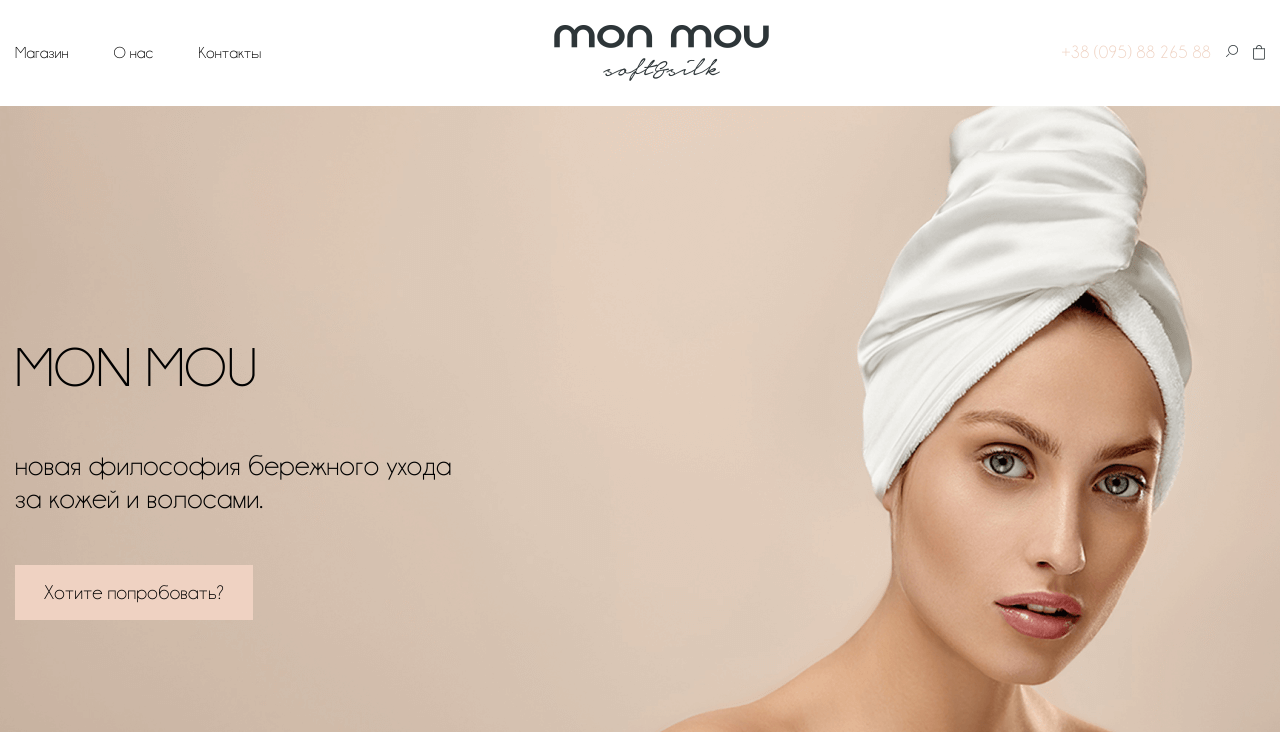
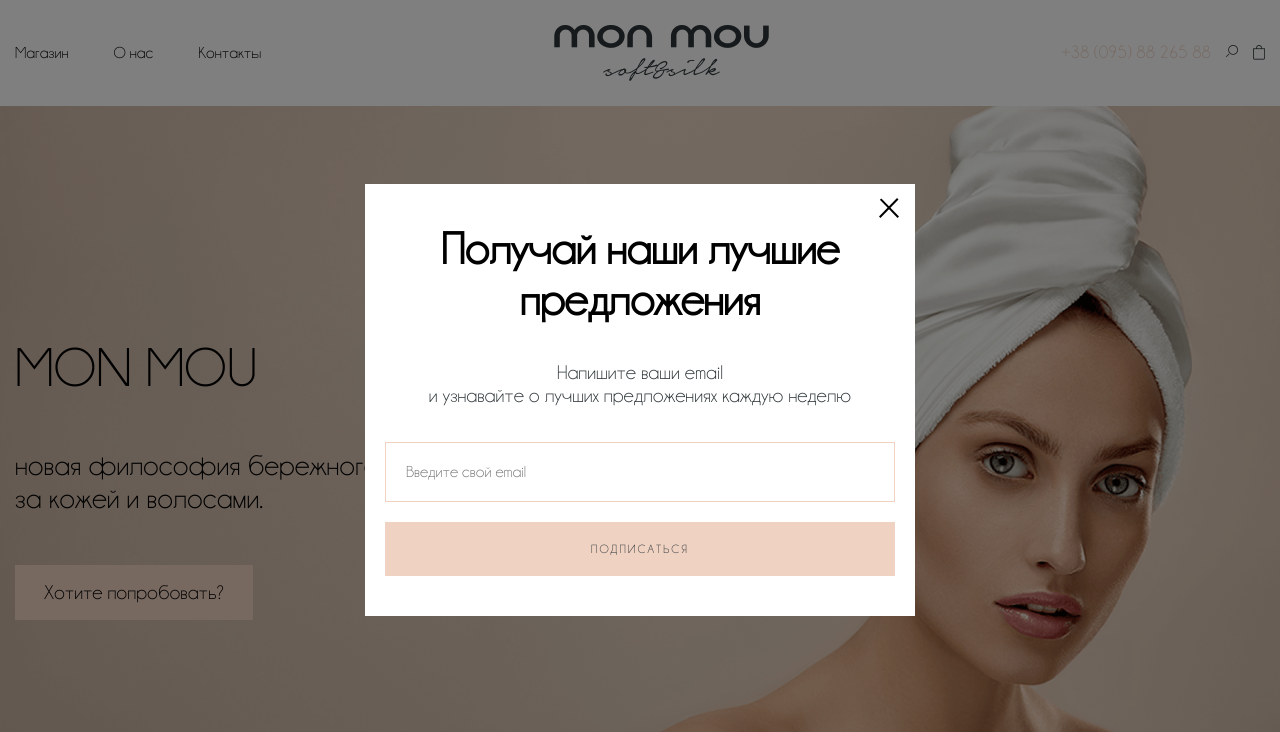
Before and after one commit to JuliaKrasnoperova/MonMou-shop, a plain HTML site: page index.html in a window 1280 px wide. Both pictures are taken after a click on the link "Хотите попробовать?". Shown: the top 732 px of the page. Drawn offline with Linux system fonts and the light colour scheme.

Commit message:
pop-up has been made

```diff
--- a/index.html
+++ b/index.html
@@ -130,7 +130,7 @@
 					<h1 class="header__title">MON MOU</h1>
 					<span class="header__subtitle">новая философия бережного ухода<br>за кожей и
 						волосами.</span><br>
-					<a href="#" class="button">Хотите попробовать?</a>
+					<a href="#" id="popup__open" class="button">Хотите попробовать?</a>
 				</div>
 			</div>
 		</div>
@@ -450,6 +450,17 @@
 				</div>
 			</div>
 	</footer>
+	<div class="popup__bg">
+		<div class="popup">
+			<img src="./img/pop-up/close.svg" alt="close" class="popup__close">
+			<h2 class="popup__header">Получай наши лучшие предложения</h2>
+			<div class="popup__text">Напишите ваши email<br>и узнавайте о лучших предложениях каждую неделю</div>
+			<form class="subscription__form popup__form">
+				<input class="subscription__input popup__input" type="email" placeholder="Введите свой email">
+				<button class="popup__button" type="submit">Подписаться</button>
+			</form>
+		</div>
+	</div>
 
 	<script src="./libs/jquery-3.6.0.slim.min.js"></script>
 	<script src="./libs/OwlCarousel2/owl.carousel.min.js"></script>
--- a/js/main.js
+++ b/js/main.js
@@ -71,3 +71,31 @@ navLinks.forEach(function (item) {
         nav.classList.remove('nav--active'); // Убираем активный класс у блока моб. навигации
     })
 })
+
+// pop-up
+
+let popupBg = document.querySelector('.popup__bg');
+let popup = document.querySelector('.popup');
+let openPopupButtons = document.querySelectorAll('#popup__open');
+let closePopupButton = document.querySelector('.popup__close');
+
+
+openPopupButtons.forEach((button) => {
+    button.addEventListener('click', (e) => {
+        e.preventDefault();
+        popupBg.classList.add('active');
+        popup.classList.add('popup__active');
+        body.classList.add('_locked');
+    })
+});
+closePopupButton.addEventListener('click', () => {
+    popupBg.classList.remove('active');
+    popup.classList.remove('popup__active');
+    body.classList.remove('_locked');
+});
+document.addEventListener('click', (e) => {
+    if (e.target === popupBg) {
+        popupBg.classList.remove('active');
+        popup.classList.remove('popup__active');
+    }
+});
--- a/sass/main.scss
+++ b/sass/main.scss
@@ -32,3 +32,4 @@
 @import "./sections/shop";
 @import "./sections/_footer";
 @import "./sections/nav";
+@import "./sections/pop-up";
--- /dev/null
+++ b/sass/sections/_pop-up.scss
@@ -0,0 +1,91 @@
+.popup {
+    position: relative;
+    top: 50%;
+    left: 50%;
+    transform: translate(-50%, -50%) scale(0);
+    background-color: #fff;
+    width: 550px;
+    padding: 40px 20px;
+    transition: 0.5s all;
+
+    &__header {
+        text-align: center;
+        font-size: 45px;
+        font-weight: 700;
+        margin-bottom: 35px;
+    }
+
+    &__text {
+        font-size: 20px;
+        text-align: center;
+        color: $dark;
+        margin-bottom: 35px;
+    }
+
+    &__form {
+        display: flex;
+        flex-direction: column;
+        justify-content: center;
+        align-items: center;
+    }
+
+    &__input {
+        width: 100%;
+        padding: 20px 20px;
+        color: $dark;
+        background: #fff;
+        border: 1px solid $powdery;
+        margin-bottom: 20px;
+
+        &:focus {
+            border: 1px solid $powdery;
+            outline: none;
+        }
+    }
+
+    &__button {
+        cursor: pointer;
+        text-align: center;
+        background: $powdery;
+        padding: 20px 24px;
+        text-decoration: none;
+        box-sizing: border-box;
+        width: 100%;
+        height: 54px;
+        font-weight: 400;
+        font-size: 12px;
+        letter-spacing: 2px;
+        text-transform: uppercase;
+        color: $dark;
+    }
+
+    &__active {
+        transform: translate(-50%, -50%) scale(1);
+        transition: 0.5s all;
+    }
+
+    &__close {
+        position: absolute;
+        top: 14px;
+        right: 16px;
+        cursor: pointer;
+    }
+}
+
+.popup__bg {
+    position: fixed;
+    top: 0;
+    left: 0;
+    width: 100%;
+    height: 100vh;
+    background: rgba(0, 0, 0, 0.5);
+    opacity: 0;
+    pointer-events: none;
+    transition: 0.5s all;
+}
+
+.active {
+    opacity: 1;
+    pointer-events: all;
+    transition: 0.5s all;
+}
```
Also changed, not shown: css/main.css, img/pop-up/close.svg (added), 1 other file.
